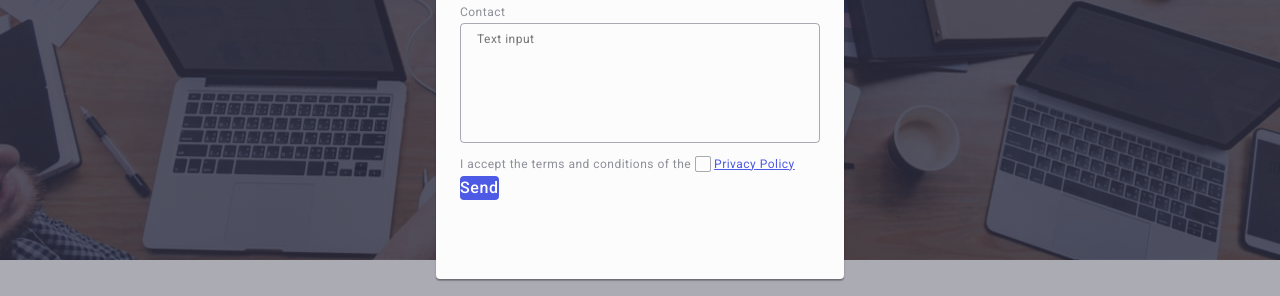
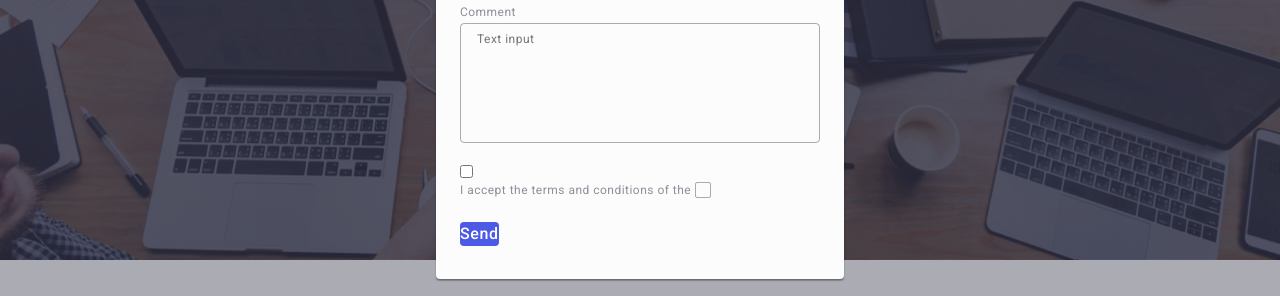
Before and after one commit to l-dmitry94/goit-markup-hw-05, a plain HTML site: page index.html in a window 1280 px wide. Both pictures are taken after a click on the button "Order Service". Shown: the part 413-709 px from the top of the page. Drawn offline with nearby package versions, Linux system fonts and the light colour scheme.

Commit message:
Update files

```diff
--- a/index.html
+++ b/index.html
@@ -423,25 +423,24 @@
                         </svg>
                     </div>
                 </div>
-                <div class="modal__form-block">
-                    <label for="user-comment" class="modal__form-label">Contact</label>
-                    <textarea class="modal__form-input modal__form-textarea" type="text" id="user-comment"
-                        name="user-comment" placeholder="Text input"></textarea>
+                <div class="modal__form-textarea-block">
+                    <label for="user-comment" class="modal__form-label">Comment</label>
+                    <textarea class="modal__form-input modal__form-textarea" id="user-comment" name="user-comment" placeholder="Text input"></textarea>
                 </div>
                 <div class="modal__form-checkbox-block">
-                    <input class="visually-hidden modal__form-checkbox-hidden" type="checkbox" id="user-privacy"
-                        name="user-privacy" value="true">
-                    <label class="modal__form-label" for="user-privacy">
+                    <input class="modal__form-checkbox-hidden" type="checkbox" id="user-privacy" value="true">
+                    <label for="user-privacy" class="modal__form-label">
                         I accept the terms and conditions of the
                         <span class="modal__form-checkbox">
                             <svg class="icon-check" width="10" height="8">
                                 <use href="./images/icons.svg#icon-check"></use>
                             </svg>
                         </span>
+                    </label>
+                </div>
 
-                        <a class="modal__form-privacy" href="#">Privacy Policy</a>
-                    </label>
-                    <button class="modal__form-submit" type="submit">Send</button>
+
+                <button class="modal__form-submit" type="submit">Send</button>
             </form>
         </div>
     </div>
--- a/scss/styles.scss
+++ b/scss/styles.scss
@@ -608,6 +608,10 @@ body {
         fill: var(--navyblue);
     }
 
+    &__form-textarea-block {
+        margin-bottom: 16px;
+    }
+
     &__form-textarea {
         height: 120px;
         color: var(--navyblue-modal);
@@ -634,27 +638,19 @@ body {
     &__form-checkbox {
         width: 16px;
         height: 16px;
+        border: 1px solid var(--navyblue-modal);
+        border-radius: 2px;
+        transition: background-color 250ms cubic-bezier(0.4, 0, 0.2, 1), border 250ms cubic-bezier(0.4, 0, 0.2, 1), fill 250ms cubic-bezier(0.4, 0, 0.2, 1);
         display: inline-flex;
         align-items: center;
         justify-content: center;
         fill: transparent;
-        border: 1px solid var(--navyblue-modal);
-        border-radius: 2px;
-        transition: background-color 250ms cubic-bezier(0.4, 0, 0.2, 1), border 250ms cubic-bezier(0.4, 0, 0.2, 1), fill 250ms cubic-bezier(0.4, 0, 0.2, 1);
     }
 
-    & .icon-check {
-        fill: var(--cloud);
-    }
-
-    &__form-checkbox-hidden:checked + .modal__form-checkbox{
+    &__form-checkbox-hidden:checked + .modal__form-checkbox {
         background-color: var(--ocean);
         border: none;
         fill: var(--cloud);
-    }
-
-    &__form-privacy {
-        color: var(--iris);
     }
 
     &__form-submit {
```
Also changed, not shown: css/styles.css.
